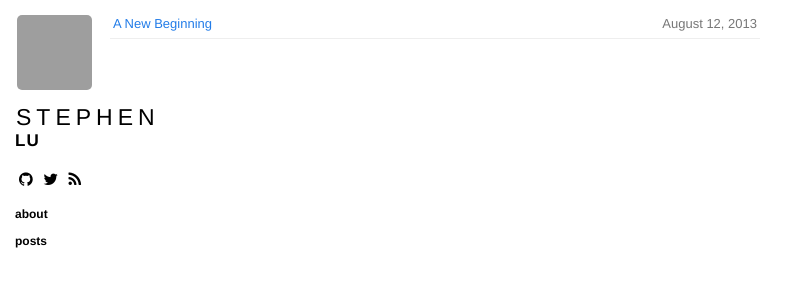
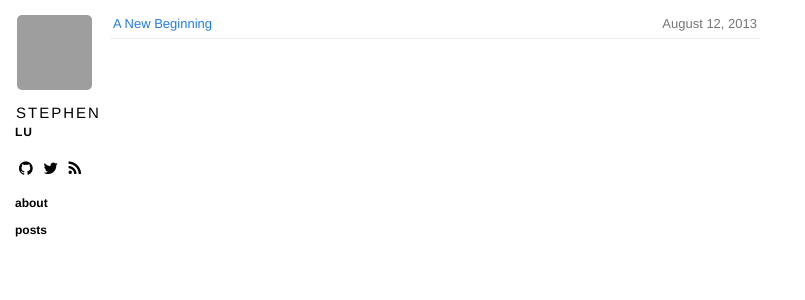
Before and after one commit to Munk801/munk801.github.io, a Jekyll site: the page built from index.html, in a window 1280 px wide. Shown: the top 300 px of the page, without its empty margins (0-805 px from the left). Built offline with Jekyll 4.4.1, drawn with Linux system fonts in a browser that asks for light colours; nearby versions of some CDN libraries; Markdown is read by kramdown in place of the engine named in the settings; grey boxes are pictures that could not be loaded.

Commit message:
Added new stuff and fixed a few site things

```diff
--- a/_config.yml
+++ b/_config.yml
@@ -9,4 +9,5 @@ url: munk801.github.io
 description: The start to something big!
 twitter: StephenMunkLu
 github: Munk801
+instagram: munkaliciouz
 gravatar_url: http://www.gravatar.com/avatar/9b96dbfa235cbf3aa0e30035654a5a06
--- a/css/base.css
+++ b/css/base.css
@@ -27,11 +27,11 @@ a {
     margin: 10px 0 20px 0; }
     .sidebar .name #fname {
       padding-left: 1px;
-      font-size: 23px;
-      letter-spacing: 5px;
+      font-size: 15px;
+      letter-spacing: 2px;
       color: black; }
     .sidebar .name #lname {
-      font-size: 17px;
+      font-size: 12px;
       font-weight: bold;
       letter-spacing: 1px;
       color: black; }
```
Also changed, not shown: favicon.ico, 5 other files.
